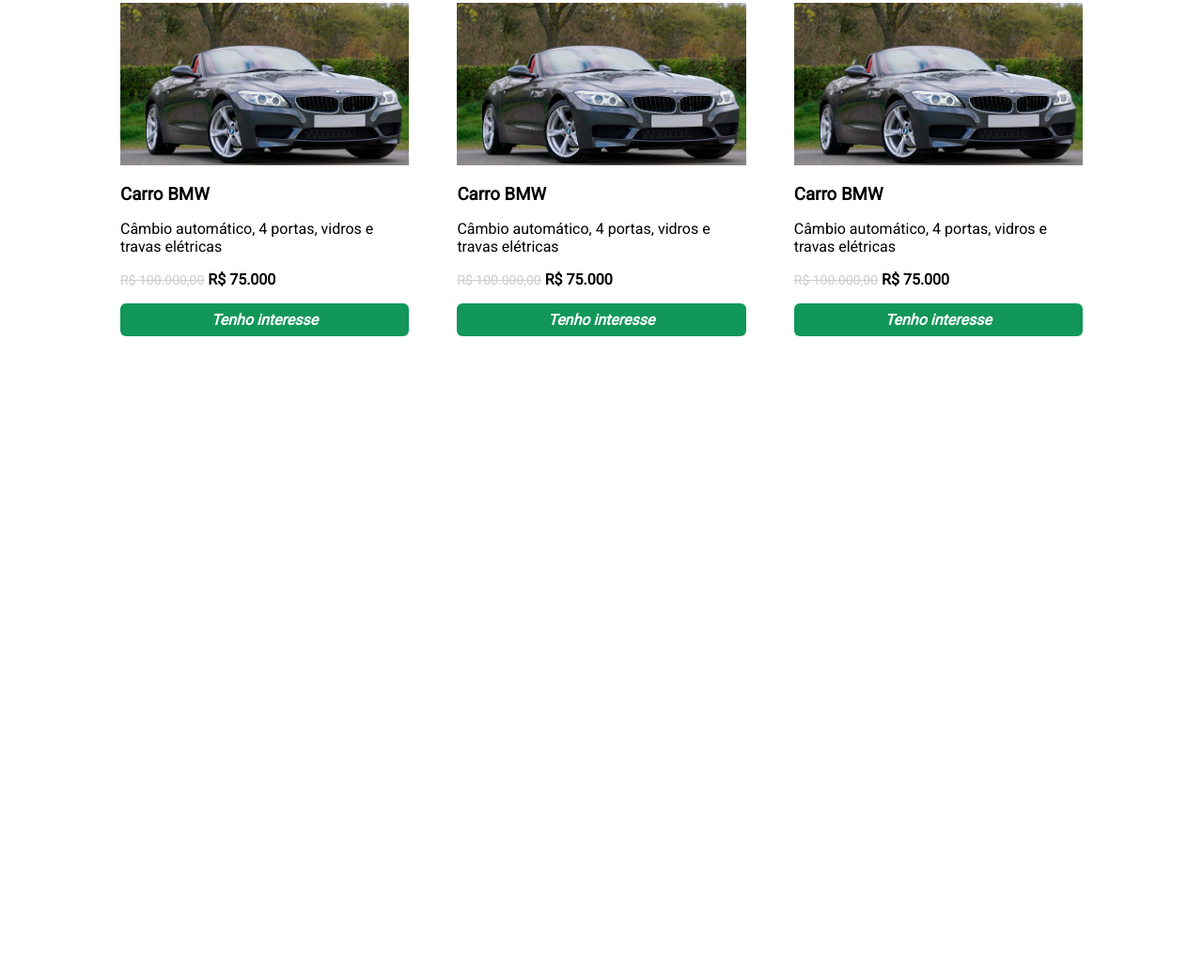
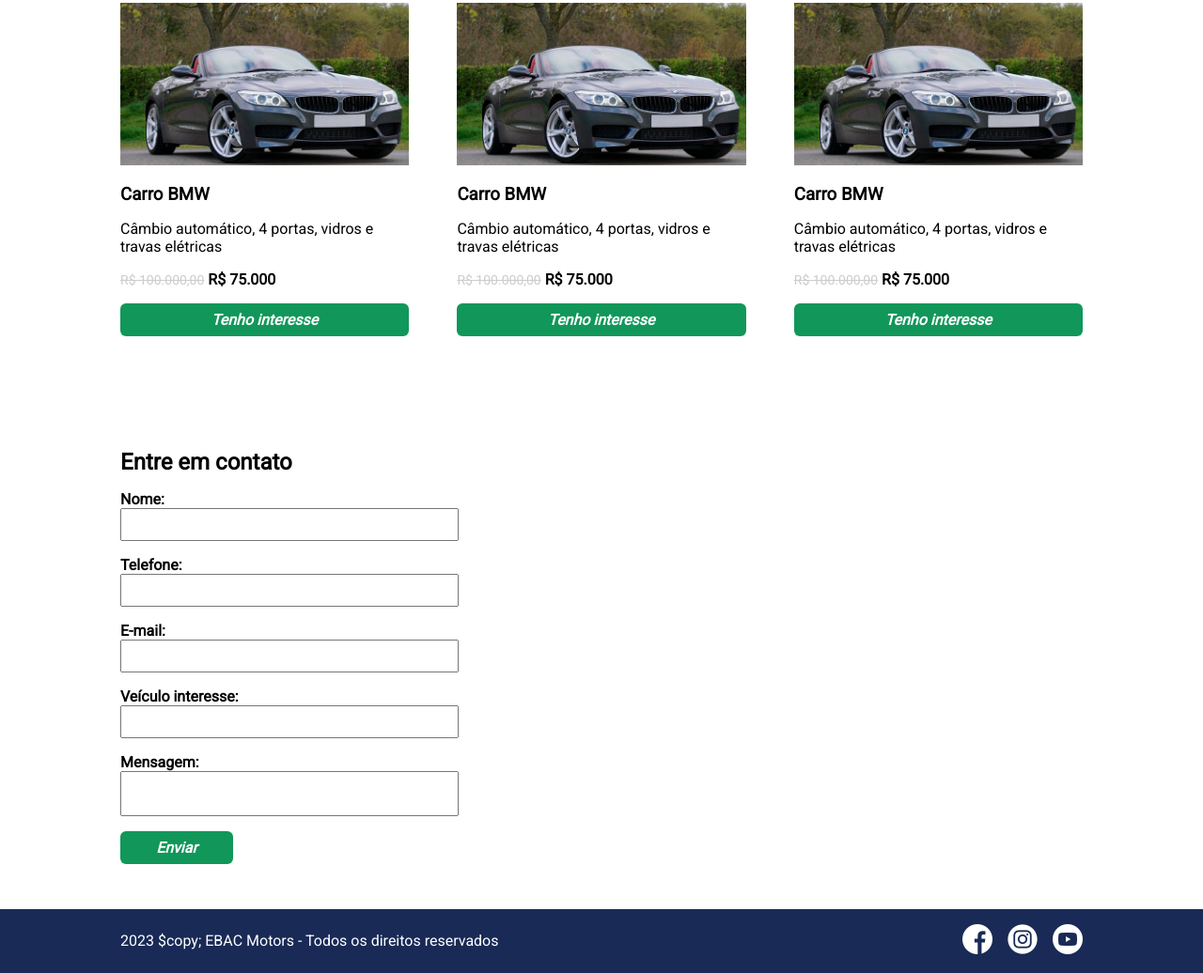
Before and after one commit to MarioHBS/curso_ebac_frontend, a plain HTML site: page index.html in a window 1280 px wide. Shown: the part 1273-2309 px from the top of the page at 94% size. Before the commit the page ends 1703 px from the top, so only its background shows below. Drawn offline with nearby package versions, Linux system fonts and the light colour scheme.

Commit message:
aula 3: adicionada seção Em contato e o footer

```diff
--- a/index.html
+++ b/index.html
@@ -139,6 +139,60 @@
         </div>
     </section>
 
+    <section>
+        <div class="container">
+            <h2>Entre em contato</h2>
+            <form>
+                <div class="form-campo">
+                    <label for="nome">Nome:</label>
+                    <input type="text" id="nome">
+                </div>
+                <div class="form-campo">
+                    <label for="telefone">Telefone:</label>
+                    <input type="tel" id="telefone">
+                </div>
+                <div class="form-campo">
+                    <label for="email">E-mail:</label>
+                    <input type="email" id="email">
+                </div>
+                <div class="form-campo">
+                    <label for="veiculo-interesse">Veículo interesse:</label>
+                    <input type="text" id="veiculo-interesse">
+                </div>
+                <div class="form-campo">
+                    <label for="menssagem">Mensagem:</label>
+                    <textarea id="menssagem"></textarea>
+                </div>
+                <button type="submit">Enviar</button>
+            </form>
+        </div>
+    </section>
+
+    <footer>
+        <div class="container container-flex">
+            <p>
+                2023 $copy; EBAC Motors - Todos os direitos reservados
+            </p>
+            <ul class="container-flex">
+                <li>
+                    <a href="#">
+                        <img src="./icones/facebook.png" alt="Facebook">
+                    </a>
+                </li>
+                <li>
+                    <a href="#">
+                        <img src="./icones/instagram.png" alt="Instagram">
+                    </a>
+                </li>
+                <li>
+                    <a href="#">
+                        <img src="./icones/youtube.png" alt="Youtube">
+                    </a>
+                </li>
+            </ul>
+        </div>
+    </footer>
+
     <script type="text/javascript" src="//code.jquery.com/jquery-1.11.0.min.js"></script>
     <script type="text/javascript" src="//code.jquery.com/jquery-migrate-1.2.1.min.js"></script>
     <script type="text/javascript" src="//cdn.jsdelivr.net/npm/slick-carousel@1.8.1/slick/slick.min.js"></script>
--- a/main.css
+++ b/main.css
@@ -10,12 +10,19 @@
 }
 
 header {
+    position: sticky;
+    top: 0;
+    left: 0;
+    z-index: 1; /* remover concorrência de camadas*/
+}
+header, footer {
     background-color: #192a56;
     padding-top: 16px;
     color: #fff;
 }
 
-header > .container {
+header > .container,
+footer > .container {
     justify-content: space-between;
     align-items: center;
     padding-bottom: 16px;
@@ -87,7 +94,8 @@
 .lista-veiculos li h3 {
     margin: 16px 0;
 }
-.lista-veiculos li button {
+
+button {
     display: block;
     width: 100%;
     padding: 8px 0;
@@ -113,6 +121,39 @@
     margin: 0 5%;
 }
 
+.form-campo {
+    margin-bottom: 16px;
+}
+.form-campo label {
+    font-weight: bold;
+    display: block;
+}
+.form-campo input,
+.form-campo textarea {
+    width: 100%;
+    display: block;
+    padding: 8px;
+}
+.form-campo textarea {
+    resize: none;
+}
+
+form {
+    max-width: 360px;
+}
+
+form button {
+    max-width: 120px;
+}
+
+footer li {
+    list-style: none;
+    margin-left: 16px;
+}
+footer li img {
+    height: 32px;
+}
+
 /* h3::first-letter {
     text-transform: capitalize;
 } */
```
